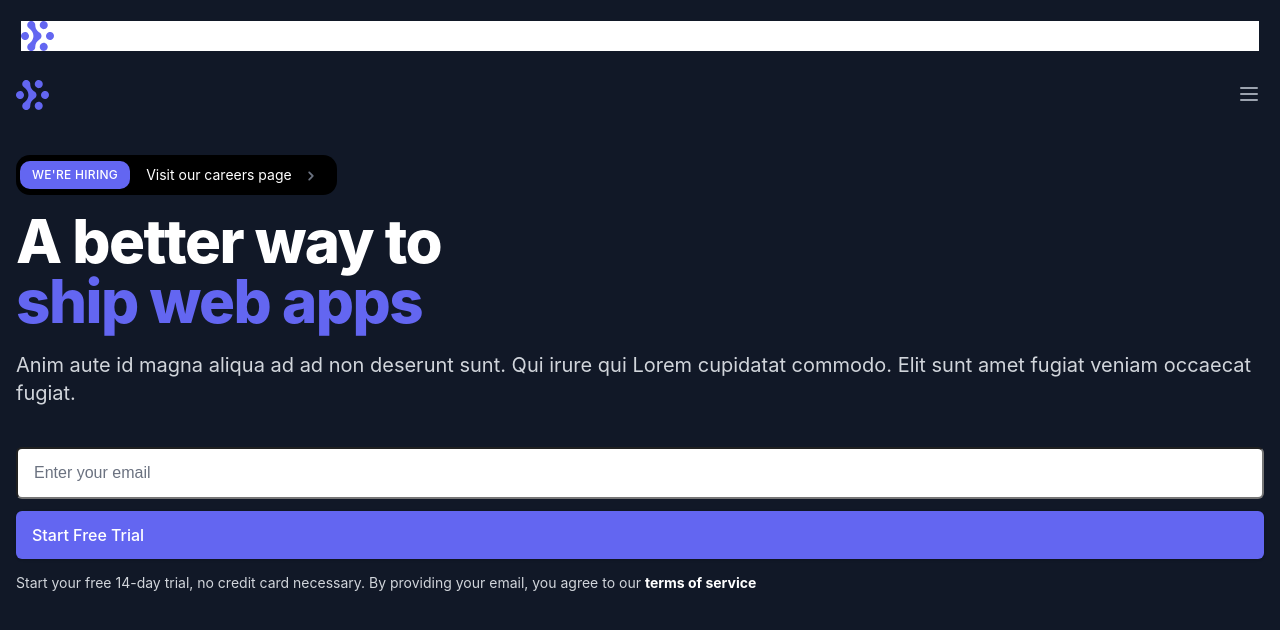
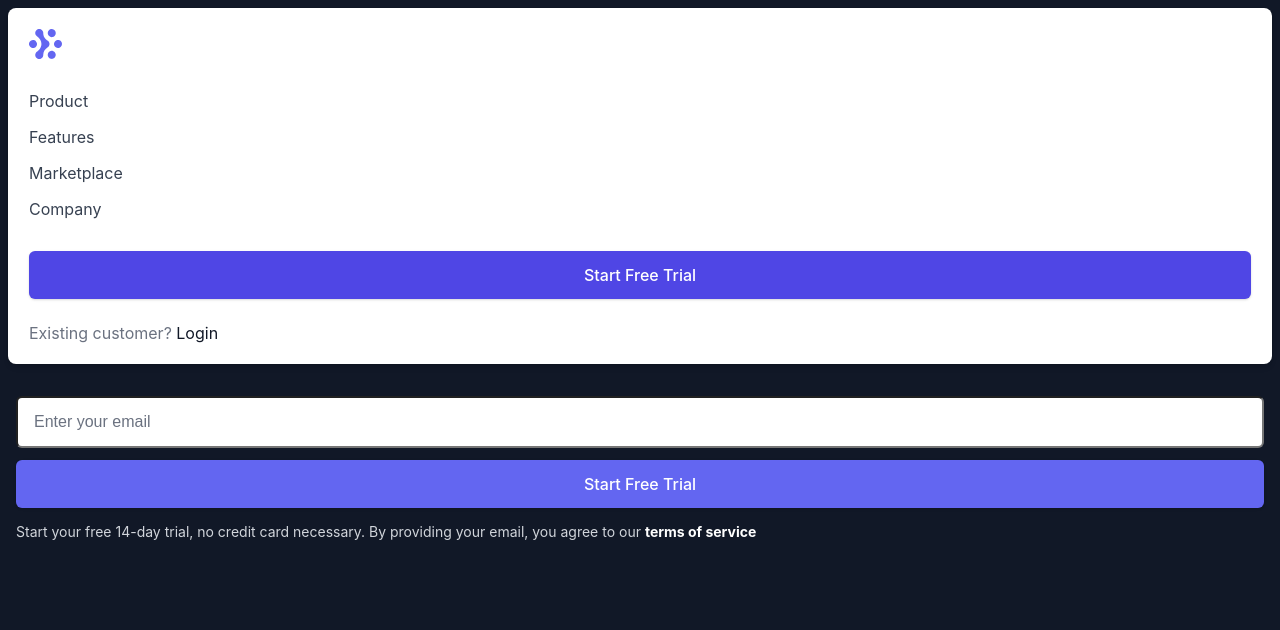
Before and after one commit to umairda/responsive-layout, a React (Create React App) app: page / in a window 1280 px wide. Both pictures are taken after a click on the button 1249 px from the left and 44 px from the top of the page. Shown: the top 630 px of the page. Built offline with nearby package versions, Linux system fonts and the light colour scheme; some icons are missing.

Commit message:
Add overlay menu content/styling

```diff
--- a/src/components/Mobile/OverlayMenu/Overlay.module.css
+++ b/src/components/Mobile/OverlayMenu/Overlay.module.css
@@ -1,4 +1,41 @@
 .overlayContainer {
-    background: #ffffff;
-    margin: 21px;
+    padding: 21px;
+    margin: 8px;
+
+    background: #FFFFFF;
+    box-shadow: 0px 4px 6px -1px rgba(0, 0, 0, 0.1), 0px 2px 4px -1px rgba(0, 0, 0, 0.06), 0px 0px 0px 1px rgba(0, 0, 0, 0.05);
+    border-radius: 8px;
+    position: absolute;
+    z-index: 3;
+    top: 0;
+    left: 0;
+    right: 0;
 }
+
+.linksContainer {
+    margin-top: 32px;
+    display: flex;
+    flex-direction: column;
+    gap: 16px;
+}
+
+.linksContainer > a {
+    color: #374151;
+}
+
+.freeTrialContainer {
+    margin-top: 32px;
+    display: flex;
+}
+
+.loginContainer {
+    margin-top: 24px;
+}
+
+.loginContainer > span {
+    color: #6B7280;
+}
+
+.loginContainer > a {
+    color: #111827;
+}
--- a/src/components/Mobile/OverlayMenu/index.tsx
+++ b/src/components/Mobile/OverlayMenu/index.tsx
@@ -1,4 +1,6 @@
 import React from 'react'
+import ParagraphText from '../../ParagraphText';
+import StartFreeTrialButton from '../../StartFreeTrialButton';
 import { useOverlayContext } from './Context';
 import OverlayNavBar from './NavBar';
 import styles from './Overlay.module.css'
@@ -7,6 +9,20 @@ function Overlay() {
     return (
         <div className={styles.overlayContainer}>
             <OverlayNavBar />
+            <div className={styles.linksContainer}>
+                <a href="/" title="Product">Product</a>
+                <a href="/" title="Features">Features</a>
+                <a href="/" title="Marketplace">Marketplace</a>
+                <a href="/" title="Company">Company</a>
+            </div>
+            <div className={styles.freeTrialContainer}>
+                <StartFreeTrialButton color="#4F46E5" />
+            </div>
+            <div className={styles.loginContainer}>
+                <span>Existing customer?</span>
+                {" "}
+                <a href="/" title="login">Login</a>
+            </div>
         </div>
     )
 }
--- a/src/components/StartFreeTrialButton/StartFreeTrialButton.module.css
+++ b/src/components/StartFreeTrialButton/StartFreeTrialButton.module.css
@@ -1,4 +1,7 @@
 .button {
+    display: flex;
+    flex-grow: 1;
+
     flex-direction: row;
     justify-content: center;
     align-items: center;
@@ -17,11 +20,6 @@
 
     /* Inside auto layout */
 
-    flex: none;
-    order: 1;
-    align-self: stretch;
-    flex-grow: 0;
-
     font-style: normal;
     font-weight: 500;
     font-size: 16px;
```
